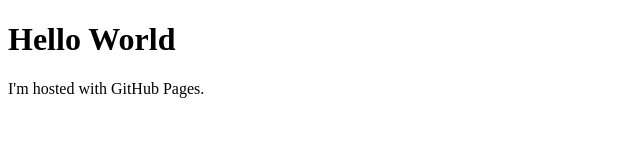
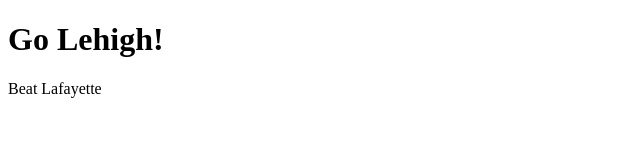
Before and after one commit to eddiefuhrer/eddiefuhrer.github.io, a plain HTML site: page index.html in a window 1280 px wide. Shown: the whole page, without its empty margins (0-640 px from the left). Drawn offline with Linux system fonts and the light colour scheme.

Commit message:
Update index.html

```diff
--- a/index.html
+++ b/index.html
@@ -1,7 +1,7 @@
 <!DOCTYPE html>
 <html>
 <body>
-<h1>Hello World</h1>
-<p>I'm hosted with GitHub Pages.</p>
+<h1>Go Lehigh!</h1>
+<p>Beat Lafayette</p>
 </body>
 </html>
```
